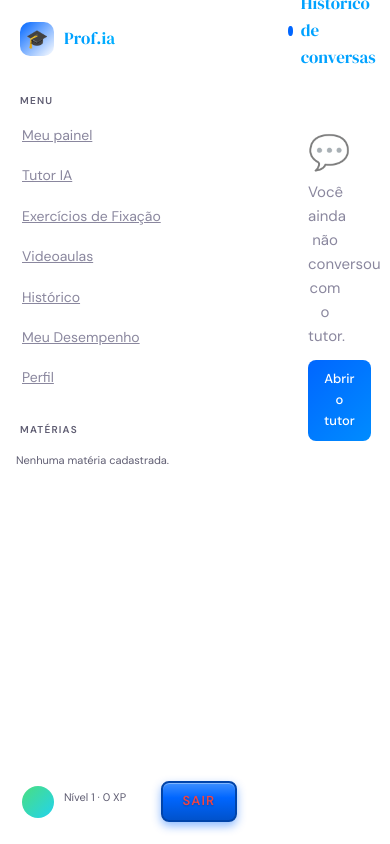
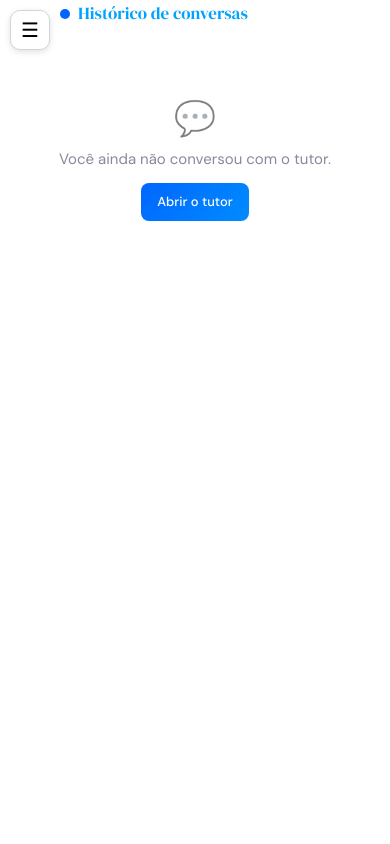
Before and after one commit to projetoecossistemaunilasalle/tutores_inteligentes, a Django app: template src/frontend/templates/aluno/historico.html in a window 390 px wide. Run offline with Django 5.2, Linux system fonts and the light colour scheme; the template is opened without the code that fills it, so the values that code supplies are empty; some libraries are stand-ins or nearby versions.

Commit message:
Menu recolhivel no celular (botao de menu e layout responsivo)

```diff
--- a/src/frontend/templates/base.html
+++ b/src/frontend/templates/base.html
@@ -2,6 +2,39 @@
 <!DOCTYPE html>
 <html lang="pt-BR" data-theme="{{ request.user.tema|default:'claro' }}">
 <head>
+  <style>
+  /* Listas nas respostas formatadas do tutor (chat, historico, detalhe do aluno) */
+  .md-texto ul, .md-texto ol, .bubble ul, .bubble ol { padding-left: 1.6em; margin: 4px 0; }
+  .md-texto li, .bubble li { margin: 2px 0; }
+  .md-texto pre, .bubble pre { overflow-x: auto; }
+
+  /* Menu recolhivel no celular (telas ate 768px). No computador nada muda. */
+  .menu-btn, .menu-fundo { display: none; }
+  @media (max-width: 768px) {
+    .app { grid-template-columns: 1fr !important; }
+    .sidebar {
+      position: fixed !important; top: 0; left: 0; bottom: 0;
+      width: 270px !important; max-width: 85vw; z-index: 1001;
+      transform: translateX(-105%); transition: transform .25s ease; overflow-y: auto;
+    }
+    .app.menu-aberto .sidebar { transform: translateX(0); }
+    .app.menu-aberto .menu-fundo {
+      display: block; position: fixed; inset: 0; background: rgba(0,0,0,.35); z-index: 1000;
+    }
+    .menu-btn {
+      display: flex; align-items: center; justify-content: center;
+      position: fixed; top: 10px; left: 10px; z-index: 999;
+      width: 40px; height: 40px; border-radius: 10px; border: 1px solid #d0d5dd;
+      background: #fff; font-size: 20px; cursor: pointer; box-shadow: 0 2px 6px rgba(0,0,0,.12);
+    }
+    .main { width: 100% !important; min-width: 0 !important; margin-left: 0 !important; }
+    .topbar { padding-left: 60px !important; flex-wrap: wrap; height: auto !important; }
+    .suggestions-row { flex-wrap: nowrap !important; overflow-x: auto; }
+    .sug-pill { flex: 0 0 auto; white-space: nowrap; }
+    .input-hint { display: none; }
+    .list-item .li-main { flex: 1 1 100%; min-width: 0; }
+  }
+</style>
 <meta charset="UTF-8" />
 <meta name="viewport" content="width=device-width, initial-scale=1.0" />
 <title>{% block title %}Prof.ia — Plataforma de Aprendizado{% endblock %}</title>
@@ -20,6 +53,9 @@
 {% endif %}
 
 <div class="app visible" id="appShell">
+  <button class="menu-btn" id="menuBtn" type="button" aria-label="Abrir menu">☰</button>
+  <div class="menu-fundo" id="menuFundo"></div>
+
   <aside class="sidebar">
     <div class="sidebar-logo">
       <div class="logo-icon">🎓</div>
@@ -101,6 +137,17 @@
   </main>
 </div>
 
+<script>
+  // Menu recolhivel no celular: o botao abre/fecha; tocar fora fecha.
+  (function () {
+    var app = document.getElementById("appShell");
+    var btn = document.getElementById("menuBtn");
+    var fundo = document.getElementById("menuFundo");
+    if (!app || !btn) return;
+    btn.addEventListener("click", function () { app.classList.toggle("menu-aberto"); });
+    fundo.addEventListener("click", function () { app.classList.remove("menu-aberto"); });
+  })();
+</script>
 {% block extra_js %}{% endblock %}
 </body>
 </html>
```
